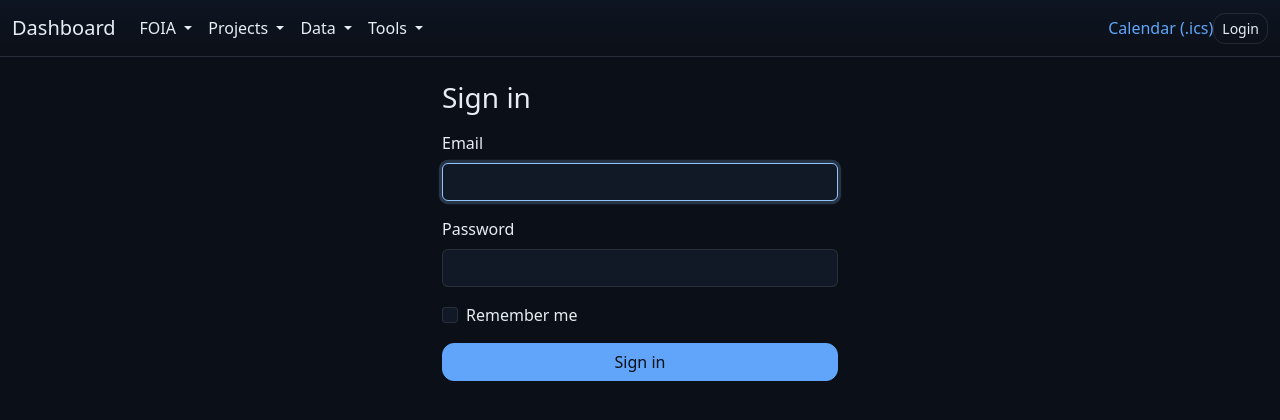
After one commit to NewsNowIndy/Dashboard, a Flask app: page /login in a window 1280 px wide. The commit adds this page. Shown: the top 420 px of the page. Run offline with Flask 3, Linux system fonts and the light colour scheme; parts of the project's set-up code (start-up, migrations or seed data) failed here and were passed over.

Commit message:
Added Login Page (closes #3)
Detailed description of what you did:
- Added login page
- Updated app.py, models.py, and config.py to support user authentication using Flask-Login
- Created auth.py for authentication routes and logic
- Updated requirements.txt to include Flask-Login
- Created login.html template for the login page
- Updated base.html to include login/logout links
- Updated .env file to include SECRET_KEY for session management
- Updated database schema to include User model

```diff
--- a/app.py
+++ b/app.py
@@ -1,4 +1,4 @@
-from flask import Flask, render_template, request, redirect, url_for, send_file, flash, abort
+from flask import Flask, render_template, request, redirect, url_for, send_file, flash, abort, jsonify
 from datetime import datetime, date, timedelta
 from zoneinfo import ZoneInfo
 import io
@@ -8,6 +8,7 @@ import tempfile
 import subprocess
 import csv
 import click
+from flask_login import LoginManager, login_required, current_user
 
 from config import Config
 # app.py — REPLACE the models import with:
@@ -21,6 +22,7 @@ from utils import decrypt_file_to_bytes, normalize_request_status, days_until, a
 from sheets_ingest import import_cases_from_csv, import_cases_from_gsheet, import_surrounding_cases_from_csv, import_surrounding_cases_from_gsheet
 from werkzeug.utils import secure_filename
 from werkzeug.exceptions import RequestEntityTooLarge, BadRequest, ClientDisconnected
+from werkzeug.security import generate_password_hash
 from sqlalchemy import func, or_, case, text, desc
 from pdfminer.high_level import extract_text
 from routes_search import bp_search
@@ -30,6 +32,9 @@ from scheduler import start_scheduler
 from search_text import extract_pdf_text
 from events import emit
 from urllib.parse import urljoin
+from models import User  # ensure User is imported here
+from calendar_feed import bp as bp_calendar
+from auth import bp_auth
 
 def ensure_fts_tables(engine):
     with engine.begin() as conn:
@@ -43,8 +48,20 @@ def ensure_fts_tables(engine):
         """))
 
 app = Flask(__name__)
-from calendar_feed import bp as bp_calendar
 app.config.from_object(Config)
+# Flask-Login Setup
+login_manager = LoginManager()
+login_manager.login_view = "auth.login"  # where to send anonymous users
+login_manager.login_message_category = "warning"
+login_manager.init_app(app)
+
+@login_manager.user_loader
+def load_user(user_id: str):
+    db = SessionLocal()
+    try:
+        return db.get(User, int(user_id))
+    finally:
+        db.close()
 app.config["MAX_CONTENT_LENGTH"] = 512 * 1024 * 1024       # 512 MB cap (total request)
 app.config["MAX_FORM_MEMORY_SIZE"] = 128 * 1024 * 1024     # 128 MB memory threshold for form parsing
 app.config["MAX_FORM_PARTS"] = 20000                       # lots of parts for multi-file uploads
@@ -55,6 +72,7 @@ app.register_blueprint(bp_search)
 app.register_blueprint(bp_docs)
 app.register_blueprint(bp_entities)
 app.register_blueprint(bp_calendar)
+app.register_blueprint(bp_auth, url_prefix="")
 
 ensure_fts_tables(engine)
 
@@ -68,8 +86,31 @@ os.makedirs("data/projects/mcpo-plea-deals", exist_ok=True) # Storage for Projec
 # Helpers
 # -----------------------------
 
+@app.cli.command("create-user")
+@click.argument("email")
+@click.argument("password")
+def create_user(email, password):
+    """Create a user: flask create-user EMAIL PASSWORD"""
+    email = email.strip().lower()
+    db = SessionLocal()
+    try:
+        from models import User
+        if db.query(User).filter(User.email == email).first():
+            print("User already exists.")
+            return
+        u = User(email=email, password_hash=generate_password_hash(password))
+        db.add(u)
+        db.commit()
+        print(f"Created user {email} (id={u.id})")
+    finally:
+        db.close()
+
 LOCAL_TZ = ZoneInfo("America/Indiana/Indianapolis")
 UTC = ZoneInfo("UTC")
+
+@app.get("/healthz")
+def healthz():
+    return jsonify(status="ok"), 200
 
 def today_local():
     return datetime.now(LOCAL_TZ).date()
@@ -276,6 +317,7 @@ def abs_url(endpoint, **values):
 # FOIA: Home / Search (sorted by Reference # desc)
 # -----------------------------
 @app.route("/")
+@login_required
 def home():
     q = request.args.get("q", "").strip()
     db = SessionLocal()
@@ -411,6 +453,7 @@ def sync():
 # FOIA: Create new manual request
 # -----------------------------
 @app.route("/requests/new", methods=["GET", "POST"])
+@login_required
 def new_request():
     if request.method == "POST":
         db = SessionLocal()
@@ -435,6 +478,7 @@ def new_request():
 # FOIA: Request detail + status update
 # -----------------------------
 @app.route("/requests/<int:req_id>")
+@login_required
 def request_detail(req_id):
     db = SessionLocal()
     try:
@@ -462,6 +506,7 @@ def request_detail(req_id):
         db.close()
 
 @app.post("/requests/<int:req_id>/project")
+@login_required
 def request_set_project(req_id):
     pid = request.form.get("project_id", "").strip()  # "" or "123"
     db = SessionLocal()
@@ -493,6 +538,7 @@ def request_set_project(req_id):
         db.close()
 
 @app.route("/requests/<int:req_id>/status", methods=["POST"])
+@login_required
 def request_status(req_id):
     db = SessionLocal()
     try:
@@ -523,6 +569,7 @@ def request_status(req_id):
         db.close()
 
 @app.post("/requests/<int:req_id>/dates")
+@login_required
 def update_request_dates(req_id: int):
     db = SessionLocal()
     try:
@@ -551,6 +598,7 @@ def update_request_dates(req_id: int):
 # FOIA: Delete a request (and its files)
 # -----------------------------
 @app.route("/requests/<int:req_id>/delete", methods=["POST"])
+@login_required
 def request_delete(req_id):
     db = SessionLocal()
     try:
@@ -589,6 +637,7 @@ def request_delete(req_id):
 # FOIA: Attachments (encrypted + OCR copy)
 # -----------------------------
 @app.route("/attachments/<int:att_id>")
+@login_required
 def download_attachment(att_id):
     db = SessionLocal()
     try:
@@ -608,6 +657,7 @@ def download_attachment(att_id):
         db.close()
 
 @app.route("/attachments/<int:att_id>/ocr")
+@login_required
 def download_ocr(att_id):
     db = SessionLocal()
     try:
@@ -636,6 +686,7 @@ def download_ocr(att_id):
 # FOIA: Export CSV
 # -----------------------------
 @app.route("/export.csv")
+@login_required
 def export_csv():
     db = SessionLocal()
     try:
@@ -654,6 +705,7 @@ def export_csv():
         db.close()
 
 @app.post("/requests/<int:req_id>/agency")
+@login_required
 def update_request_agency(req_id: int):
     db = SessionLocal()
     try:
@@ -670,6 +722,7 @@ def update_request_agency(req_id: int):
         db.close()
 
 @app.post("/requests/<int:req_id>/meta")
+@login_required
 def update_request_meta(req_id: int):
     db = SessionLocal()
     try:
@@ -693,6 +746,7 @@ def update_request_meta(req_id: int):
 # Court Cases: Dashboard
 # -----------------------------
 @app.route("/cases/dashboard")
+@login_required
 def cases_dashboard():
     db = SessionLocal()
 
@@ -756,6 +810,7 @@ def cases_dashboard():
 # ===== Surrounding Counties =====
 
 @app.route("/surrounding/dashboard")
+@login_required
 def surrounding_cases_dashboard():
     conv_type, disposition, sentences = build_case_charts(SurroundingCase)
     return render_template(
@@ -766,6 +821,7 @@ def surrounding_cases_dashboard():
     )
 
 @app.route("/surrounding/upload", methods=["GET", "POST"])
+@login_required
 def surrounding_cases_upload():
     if request.method == "POST":
         f = request.files.get("file")
@@ -794,6 +850,7 @@ def surrounding_cases_upload():
     return render_template("upload_cases.html")
 
 @app.route("/surrounding/import_gsheet", methods=["POST"])
+@login_required
 def surrounding_cases_import_gsheet():
     url = request.form.get("sheet_url", "").strip()
     if not url:
@@ -817,6 +874,7 @@ def surrounding_cases_import_gsheet():
 # Court Cases: Upload CSV / Import GSheet
 # -----------------------------
 @app.route("/cases/upload", methods=["GET", 'POST'])
+@login_required
 def cases_upload():
     if request.method == "POST":
         f = request.files.get("file")
@@ -845,6 +903,7 @@ def cases_upload():
 
 
 @app.route("/cases/import_gsheet", methods=["POST"])
+@login_required
 def cases_import_gsheet():
     url = request.form.get("sheet_url", "").strip()
     if not url:
@@ -868,11 +927,13 @@ def cases_import_gsheet():
 # Convenience redirect: /cases -> /cases/dashboard
 @app.route("/cases")
 @app.route("/cases/")
+@login_required
 def cases_index():
     return redirect(url_for("cases_dashboard"))
 
 # -------- MCPO Plea Deals: list & upload --------
 @app.post("/projects/mcpo-plea-deals/status")
+@login_required
 def project_mcpo_update_status():
     new_status = (request.form.get("status", "").strip())
     db = SessionLocal()
@@ -907,6 +968,7 @@ def project_mcpo_update_status():
         db.close()
 
 @app.post("/projects/mcpo-plea-deals/notes/add")
+@login_required
 def project_mcpo_add_note():
     title = (request.form.get("title", "").strip())
     body  = (request.form.get("body", "").strip() or None)
@@ -936,6 +998,7 @@ def handle_file_too_large(e):
     return redirect(url_for("project_detail", slug="mcpo-plea-deals")), 413
 
 @app.route("/projects/mcpo-plea-deals/upload", methods=["POST"])
+@login_required
 def project_mcpo_upload():
     # Be strict about content type
     ctype = request.headers.get("Content-Type", "")
@@ -1080,6 +1143,7 @@ def project_mcpo_upload():
 
 # -------- MCPO Plea Deals: edit title/notes --------
 @app.post("/projects/doc/<int:doc_id>/update")
+@login_required
 def project_doc_update(doc_id: int):
     title = (request.form.get("title", "").strip() or None)
     notes = (request.form.get("notes", "").strip() or None)
@@ -1102,6 +1166,7 @@ def project_doc_update(doc_id: int):
 
 # -------- MCPO Plea Deals: delete --------
 @app.post("/projects/doc/<int:doc_id>/delete")
+@login_required
 def project_doc_delete(doc_id: int):
     db = SessionLocal()
     try:
@@ -1126,6 +1191,7 @@ def project_doc_delete(doc_id: int):
 
 # -------- MCPO Plea Deals: download --------
 @app.get("/projects/doc/<int:doc_id>/download")
+@login_required
 def project_doc_download(doc_id: int):
     db = SessionLocal()
     try:
@@ -1140,6 +1206,7 @@ def project_doc_download(doc_id: int):
         db.close()
 
 @app.route("/dashboard")
+@login_required
 def dashboard():
     db = SessionLocal()
     try:
@@ -1171,6 +1238,7 @@ def dashboard():
         db.close()
 
 @app.get("/projects/<slug>")
+@login_required
 def project_detail(slug):
     db = SessionLocal()
     try:
@@ -1206,6 +1274,7 @@ def project_detail(slug):
         db.close()
 
 @app.post("/projects/<slug>/status")
+@login_required
 def project_update_status(slug):
     new_status = request.form.get("status", "").strip()
     db = SessionLocal()
@@ -1240,6 +1309,7 @@ def project_update_status(slug):
         db.close()
 
 @app.post("/projects/<slug>/notes/add")
+@login_required
 def project_add_note(slug):
     title = (request.form.get("title", "").strip())
     body  = (request.form.get("body", "").strip() or None)
@@ -1264,6 +1334,7 @@ def project_add_note(slug):
 
 # Sort All Projects by status: Active, Planned, Completed
 @app.get("/projects")
+@login_required
 def projects_index():
     db = SessionLocal()
     try:
@@ -1279,10 +1350,12 @@ def projects_index():
         db.close()
 
 @app.get("/projects/new")
+@login_required
 def projects_new():
     return render_template("projects_new.html")
 
 @app.post("/projects/new")
+@login_required
 def projects_create():
     name = (request.form.get("name", "").strip())
     slug = (request.form.get("slug", "").strip()) or _slugify(name)
@@ -1387,6 +1460,7 @@ def send_alerts(force: bool, signal_group: str | None):
             db.close()
 
 @app.post("/projects/<slug>/deadline")
+@login_required
 def project_update_deadline(slug):
     db = SessionLocal()
     try:
@@ -1403,6 +1477,7 @@ def project_update_deadline(slug):
         db.close()
 
 @app.route("/project/<int:pid>/export.pdf")
+@login_required
 def project_export_pdf(pid):
     db = SessionLocal()
     try:
@@ -1444,6 +1519,7 @@ def project_export_pdf(pid):
         db.close()
 
 @app.get("/workbench")
+@login_required
 def workbench_index():
     db = SessionLocal()
     try:
@@ -1453,6 +1529,7 @@ def workbench_index():
         db.close()
 
 @app.route("/workbench/upload", methods=["GET", "POST"])
+@login_required
 def workbench_upload():
     if request.method == "POST":
         f = request.files.get("file")
@@ -1565,6 +1642,7 @@ def workbench_upload():
             db.close()
 
 @app.get("/workbench/<int:ds_id>")
+@login_required
 def workbench_view(ds_id):
     import csv
     db = SessionLocal()
@@ -1705,6 +1783,7 @@ def workbench_view(ds_id):
         db.close()
 
 @app.post("/workbench/<int:ds_id>/project")
+@login_required
 def workbench_set_project(ds_id: int):
     db = SessionLocal()
     try:
@@ -1730,6 +1809,7 @@ def workbench_set_project(ds_id: int):
         db.close()
 
 @app.get("/workbench/<int:ds_id>/export.csv")
+@login_required
 def workbench_export_csv(ds_id: int):
     import csv
     from io import StringIO
@@ -1801,6 +1881,7 @@ def workbench_export_csv(ds_id: int):
         db.close()
 
 @app.post("/workbench/<int:ds_id>/scan_pdfs")
+@login_required
 def workbench_scan_pdfs(ds_id: int):
     """
     Scan PDFs for occurrences of keys from the dataset's group_by column.
--- a/config.py
+++ b/config.py
@@ -6,7 +6,7 @@ load_dotenv()
 
 
 class Config:
-    SECRET_KEY = os.getenv("FLASK_SECRET_KEY", "dev-secret")
+    SECRET_KEY = os.getenv("SECRET_KEY", "dev-insecure-change-me")
     SQLALCHEMY_DATABASE_URI = os.getenv("DATABASE_URL", "sqlite:///foia.db")
     SQLALCHEMY_ECHO = False
     SQLALCHEMY_TRACK_MODIFICATIONS = False
--- a/requirements.txt
+++ b/requirements.txt
@@ -16,3 +16,5 @@ python-dateutil==2.9.0.post0
 pandas==2.2.2
 pdfminer.six
 TESSERACT_CMD=/opt/homebrew/bin/tesseract
+gunicorn>=22.0
+requests
--- a/templates/base.html
+++ b/templates/base.html
@@ -67,7 +67,14 @@
             </ul>
           </li>
         </ul>
-        <a href="{{ url_for('calendar.calendar_all') }}">Calendar (.ics)</a>
+        </div class="d-flex align-items-center gap-2">
+          <a href="{{ url_for('calendar.calendar_all') }}">Calendar (.ics)</a>
+          {% if current_user.is_authenticated %}
+            <a class="btn btn-sm btn-outline-light" href="{{ url_for('auth.logout') }}">Logout</a>
+          {% else %}
+            <a class="btn btn-sm btn-outline-light" href="{{ url_for('auth.login') }}">Login</a>
+          {% endif %}
+        </div>
         <!-- (Optional) right-side slot for future controls/search -->
         <!-- <form class="d-flex" method="get" action="{{ url_for('home') }}">
           <input class="form-control me-2" type="search" name="q" placeholder="Search…" value="{{ request.args.get('q','') }}">
--- /dev/null
+++ b/templates/login.html
@@ -0,0 +1,21 @@
+{% extends "base.html" %}
+{% block content %}
+<div class="container" style="max-width: 420px;">
+  <h3 class="mb-3">Sign in</h3>
+  <form method="post" action="{{ url_for('auth.login', next=request.args.get('next')) }}">
+    <div class="mb-3">
+      <label for="email" class="form-label">Email</label>
+      <input name="email" id="email" type="email" class="form-control" required autofocus>
+    </div>
+    <div class="mb-3">
+      <label for="password" class="form-label">Password</label>
+      <input name="password" id="password" type="password" class="form-control" required>
+    </div>
+    <div class="form-check mb-3">
+      <input class="form-check-input" type="checkbox" value="1" id="remember" name="remember">
+      <label class="form-check-label" for="remember">Remember me</label>
+    </div>
+    <button class="btn btn-primary w-100" type="submit">Sign in</button>
+  </form>
+</div>
+{% endblock %}
```
Also changed, not shown: auth.py (added, +34 -0 lines), models.py (+25 -1 lines), 2 other files.
